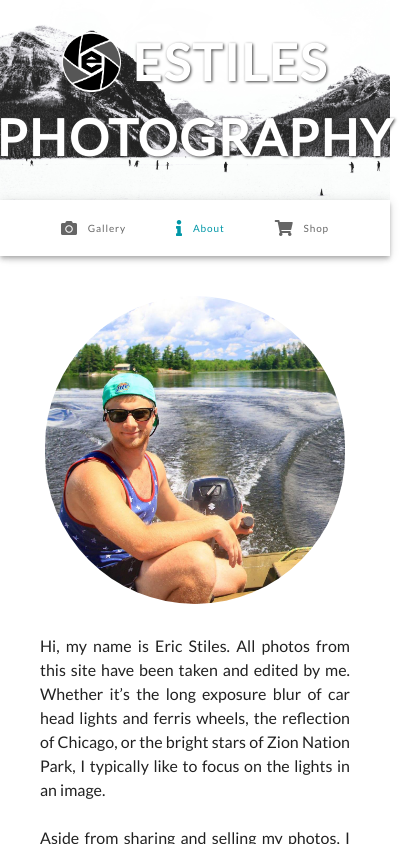
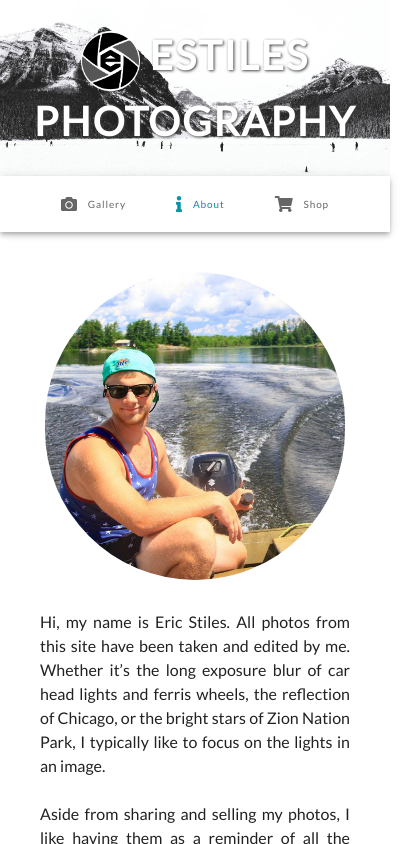
Before and after one commit to nickproz/website-eric-photography-v2, a Vue app: page /#/gallery in a window 390 px wide. Both pictures are taken after a click on the button "About". Shown: the top 844 px of the page, 419 px wide, since content can reach past the window. Built offline with nearby package versions, Linux system fonts and the light colour scheme; no server answers.

Commit message:
Fix production issues

```diff
--- a/src/App.vue
+++ b/src/App.vue
@@ -23,6 +23,9 @@ export default {
 :root {
 	// 1rem = 10px
 	font-size: 62.5%;
+}
+html, body {
+	height: 100%;
 }
 body {
 	margin: 0;
--- a/src/components/pages/About.vue
+++ b/src/components/pages/About.vue
@@ -37,12 +37,6 @@ export default {
 @import '../../style/breakpoints';
 
 .about {
-	.about-me-image-container,
-	.about-me-text-container {
-		display: flex;
-		flex-direction: column;
-		flex: 1;
-	}
 	.about-me-text-container {
 		font-size: 1.6rem;
 		text-align: justify;
@@ -52,6 +46,7 @@ export default {
 		margin-bottom: 0;
 	}
 	.about-me-image-container {
+		display: flex;
 		align-items: center;
 		justify-content: center;
 	}
@@ -66,6 +61,10 @@ export default {
 	@media @break-tablet {
 		flex-direction: row !important;
 
+		.about-me-image-container,
+		.about-me-text-container {
+			width: 50%;
+		}
 		.about-me-text-container {
 			margin-top: 0;
 		}
--- a/src/components/sub-components/page-frame/header/HeaderBanner.vue
+++ b/src/components/sub-components/page-frame/header/HeaderBanner.vue
@@ -22,6 +22,8 @@ export default {
 </script>
 
 <style lang="less" scoped>
+@import '../../../../style/breakpoints';
+
 .header-banner {
 	width: 100%;
 	background-image: url('../../../../assets/images/header-banner.jpg');
@@ -34,7 +36,7 @@ export default {
 	.header-text {
 		cursor: pointer;
 		text-align: center;
-		font-size: 50px;
+		font-size: 40px;
 		color: white;
 		text-transform: uppercase;
 		padding: 25px;
@@ -46,5 +48,11 @@ export default {
 		height: 60px;
 		vertical-align: text-top;
 	}
+
+	@media @break-mobile {
+		.header-text {
+			font-size: 50px;
+		}
+	}
 }
 </style>
```
Also changed, not shown: 1 other file (tests, documents, lock files or other folders).
